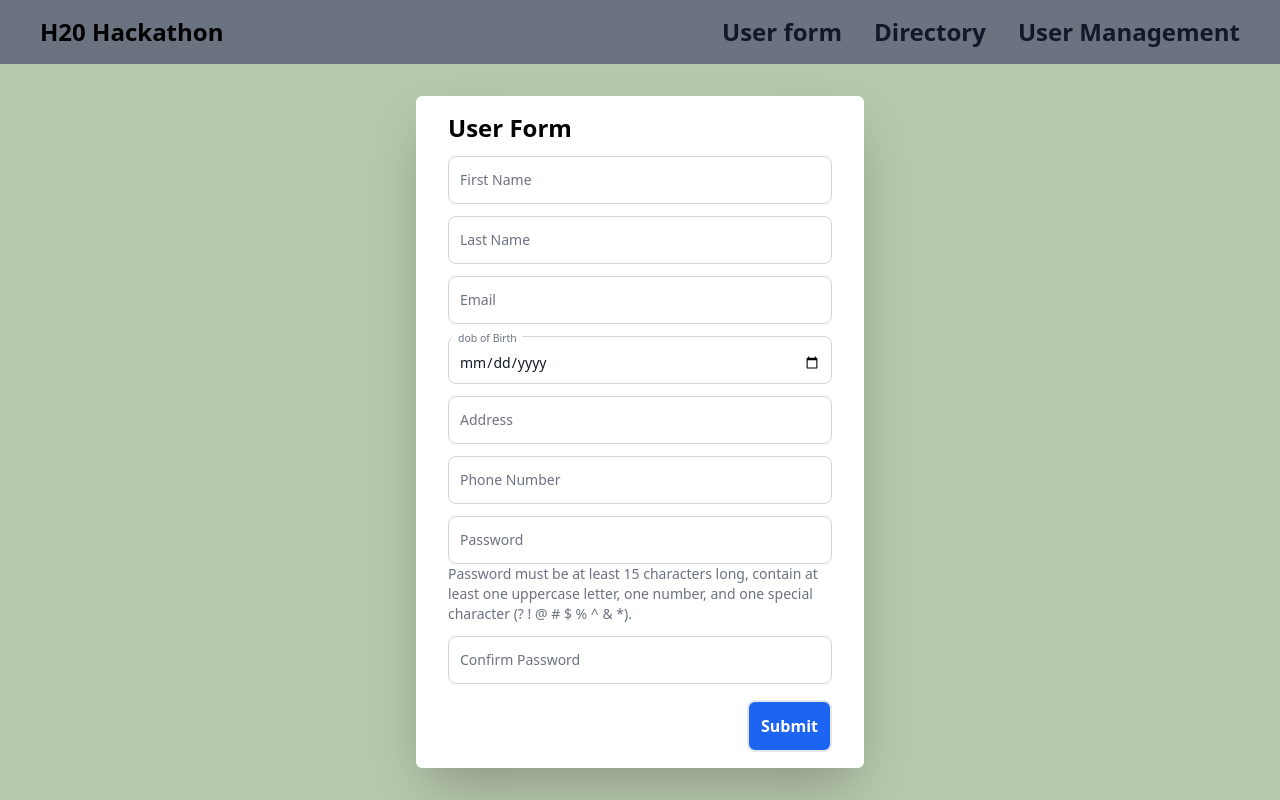
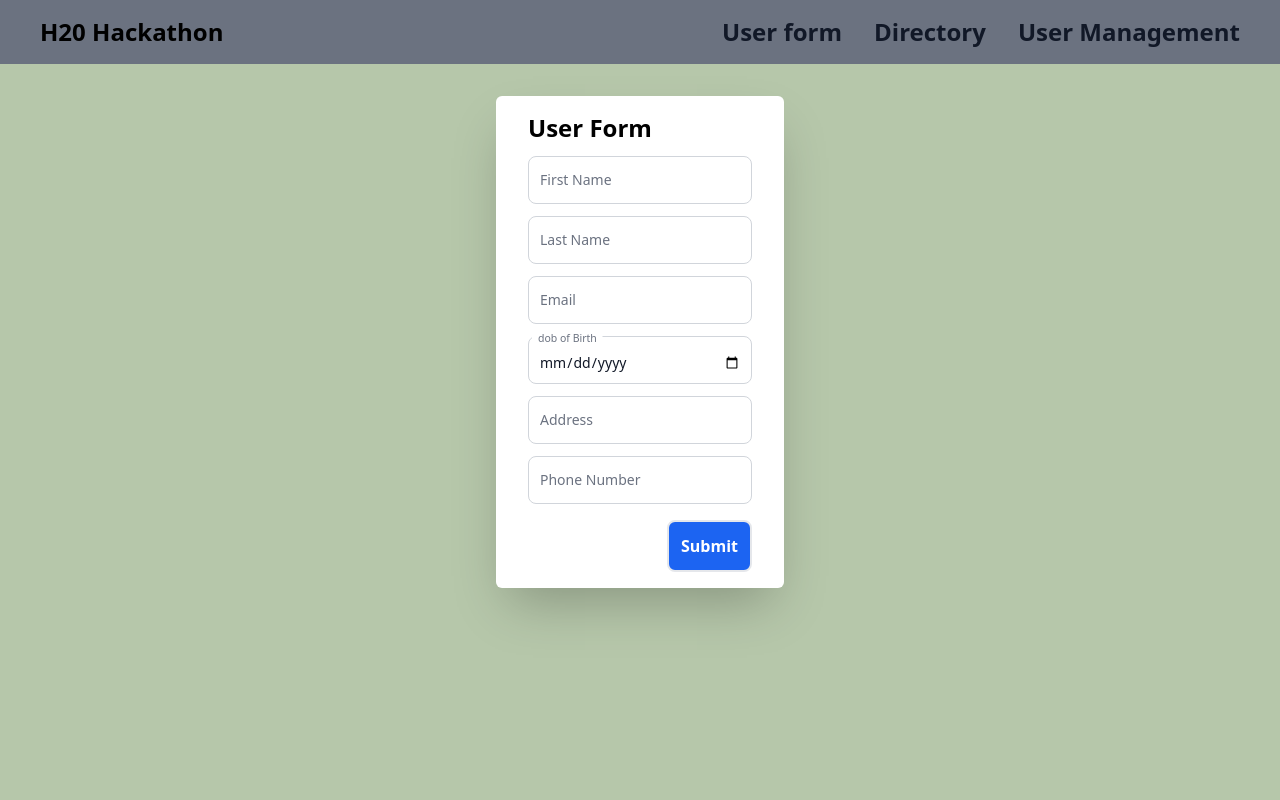
Before and after one commit to MonoToneMoe/ReactiveForm, an Angular app: page /userform in a window 1280 px wide. Built offline with nearby package versions, Linux system fonts and the light colour scheme.

Commit message:
removed password from form

```diff
--- a/src/app/interfaces.ts
+++ b/src/app/interfaces.ts
@@ -3,7 +3,6 @@ export interface IAddForm {
     lastName: string
     dob: string
     email: string
-    password: string
     phoneNumber: string
     address: string
     isAdmin: boolean
@@ -15,7 +14,6 @@ export interface IGetAllFormUsers {
     lastName: string
     dob: string
     email: string
-    password: string
     phoneNumber: string
     address: string
 }
--- a/src/app/user-form/user-form.component.html
+++ b/src/app/user-form/user-form.component.html
@@ -97,44 +97,6 @@
           Invalid phone number format. Use (123) 456-7890.</div>
       </div>
 
-      <div formGroupName="passwordGroup">
-
-        <div class="form-group max-w-96 mt-3 relative">
-          <input type="password"
-            class="form-control block px-2.5 pb-2.5 pt-4 w-full text-sm text-gray-900 bg-transparent rounded-lg border-1 border-gray-300 appearance-none focus:outline-none focus:ring-0 focus:border-blue-600 peer"
-            placeholder=" " id="password" formControlName="password" />
-          <label for="password"
-            class="absolute text-sm text-gray-500 duration-300 transform -translate-y-4 scale-75 top-2 z-10 origin-[0] bg-white px-2 peer-focus:px-2 peer-focus:text-blue-600 peer-placeholder-shown:scale-100 peer-placeholder-shown:-translate-y-1/2 peer-placeholder-shown:top-1/2 peer-focus:top-2 peer-focus:scale-75 peer-focus:-translate-y-4 rtl:peer-focus:translate-x-1/4 rtl:peer-focus:left-auto start-1">Password</label>
-        </div>
-        <div class="max-w-96">
-          <div class="text-sm text-gray-500">Password must be at least 15 characters long, contain at
-            least one uppercase letter, one number, and one special character (? ! &#64; # $ % ^ & *).</div>
-        </div>
-        <div class="mt-1 max-w-96 text-wrap text-sm text-red-500"
-          *ngIf="userForm.get('passwordGroup.password')?.errors && userForm.get('passwordGroup.password')?.touched">
-          <div class="text-sm text-red-500"
-            *ngIf="userForm.get('passwordGroup.password')?.hasError('required')">Password is required.</div>
-        </div>
-
-        <div class="form-group max-w-96 mt-3 relative">
-          <input type="password"
-            class="form-control block px-2.5 pb-2.5 pt-4 w-full text-sm text-gray-900 bg-transparent rounded-lg border-1 border-gray-300 appearance-none focus:outline-none focus:ring-0 focus:border-blue-600 peer"
-            placeholder=" " id="confirmPassword" formControlName="confirmPassword" />
-          <label for="confirmPassword"
-            class="absolute text-sm text-gray-500 duration-300 transform -translate-y-4 scale-75 top-2 z-10 origin-[0] bg-white px-2 peer-focus:px-2 peer-focus:text-blue-600 peer-placeholder-shown:scale-100 peer-placeholder-shown:-translate-y-1/2 peer-placeholder-shown:top-1/2 peer-focus:top-2 peer-focus:scale-75 peer-focus:-translate-y-4 rtl:peer-focus:translate-x-1/4 rtl:peer-focus:left-auto start-1">Confirm
-            Password</label>
-        </div>
-        <div class="mt-1 max-w-96 text-wrap text-sm text-red-500"
-          *ngIf="userForm.get('passwordGroup.confirmPassword')?.errors && userForm.get('passwordGroup.confirmPassword')?.touched">
-          <div class="text-sm text-red-500" *ngIf="userForm.hasError('passwordMismatch')">Passwords
-            do not match.</div>
-          <div class="text-sm text-red-500"
-            *ngIf="userForm.get('passwordGroup.confirmPassword')?.hasError('required')">Confirm Password is required.
-          </div>
-        </div>
-
-      </div>
-
       <div class="w-full flex justify-end">
         <button type="submit"
           class="btn btn-primary mt-4 border-2 p-3 bg-blue-600 text-white rounded-lg font-semibold">Submit</button>
--- a/src/app/user-form/user-form.component.ts
+++ b/src/app/user-form/user-form.component.ts
@@ -25,25 +25,6 @@ function phoneValidator(control: any): { [key: string]: boolean } | null {
   return null;
 }
 
-function passwordValidator(control: FormControl): { [key: string]: boolean } | null {
-  const PASSWORD_REGEX = /^(?=.*[A-Z])(?=.*\d)(?=.*[?!@#$%^&*])[A-Za-z\d?!@#$%^&*]{15,}$/;
-  if (!PASSWORD_REGEX.test(control.value)) {
-    return { 'invalidPassword': true };
-  }
-  return null;
-}
-
-function passwordMatchValidator(control: FormGroup): ValidationErrors | null {
-  const password = control.get('password');
-  const confirmPassword = control.get('confirmPassword');
-
-  if (password && confirmPassword && password.value !== confirmPassword.value) {
-    return { 'passwordMismatch': true };
-  }
-  return null;
-}
-
-
 @Component({
   selector: 'app-user-form',
   standalone: true,
@@ -66,10 +47,6 @@ export class UserFormComponent implements OnInit {
       dob: ['', [Validators.required, dateValidator]],
       address: ['', Validators.maxLength(100)],
       phone: ['', phoneValidator],
-      passwordGroup: this.formBuilder.group({
-        password: ['', Validators.required, Validators.minLength(15), passwordValidator],
-        confirmPassword: ['', Validators.required]
-      }, { validator: passwordMatchValidator })
     });
   };
 
```
